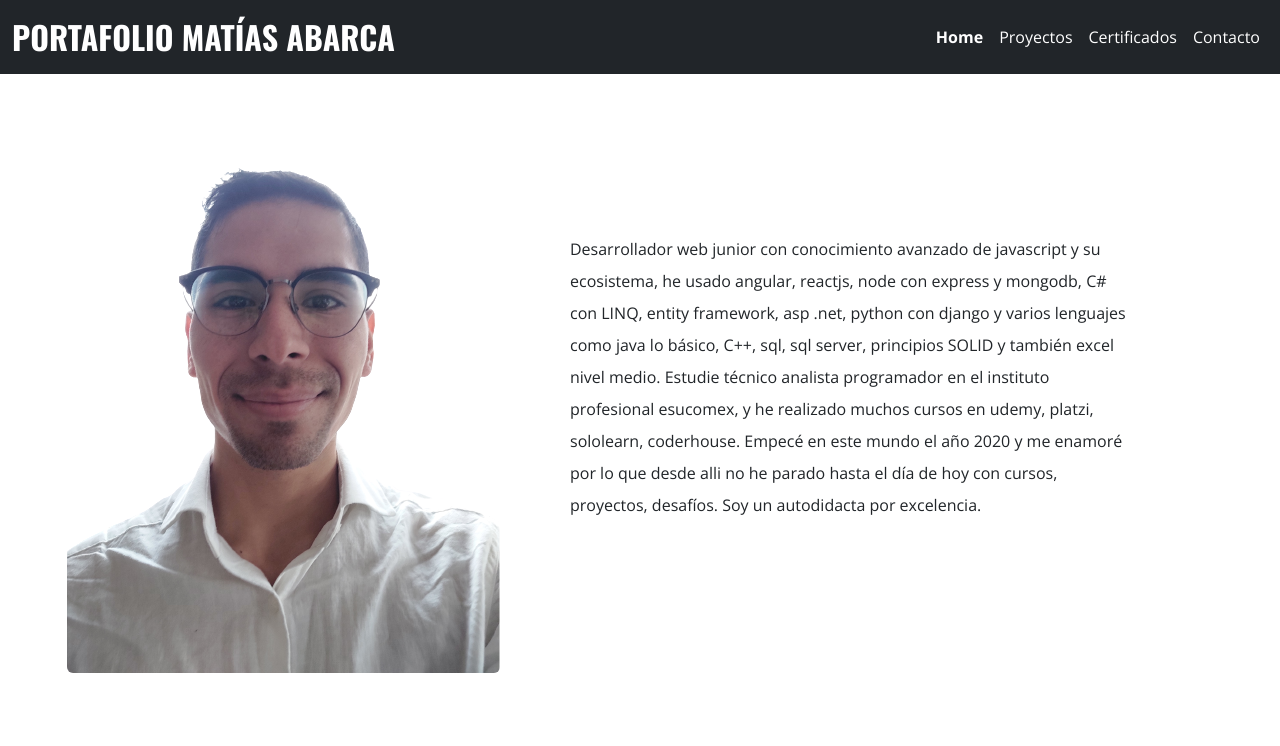
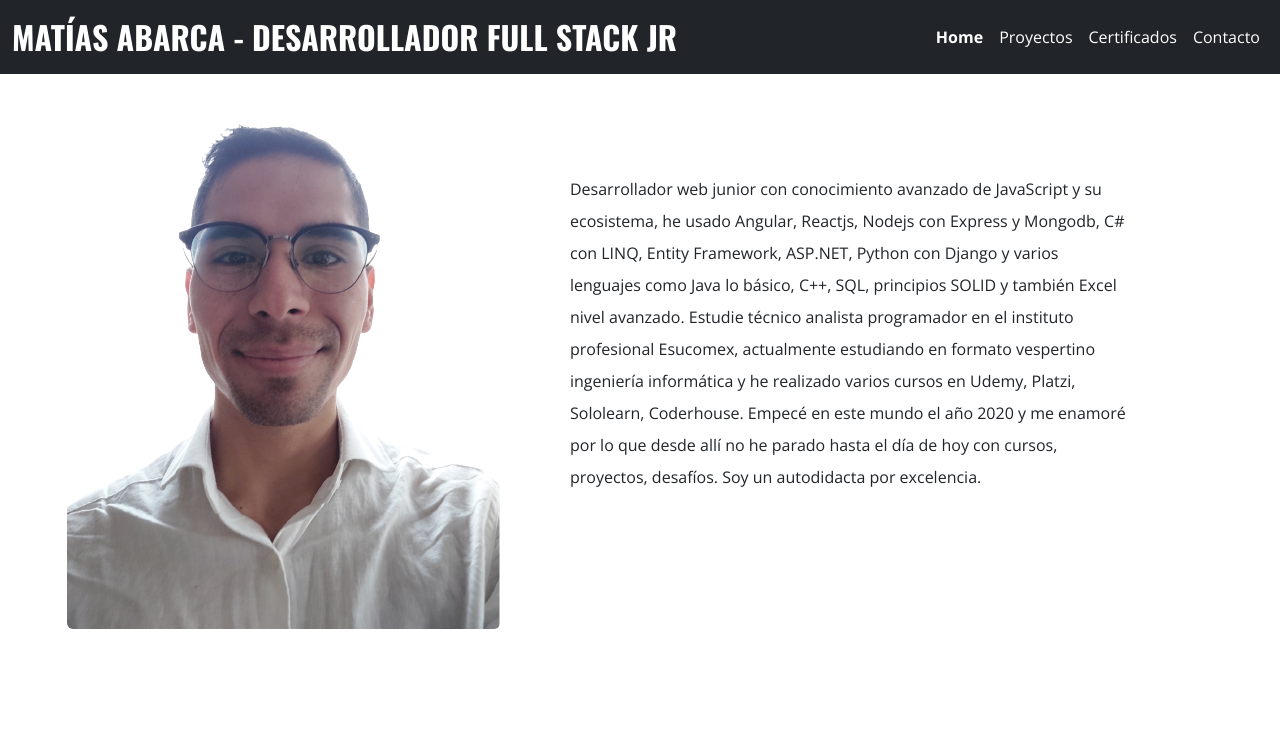
Before and after one commit to matias-user/portafolio-last, a plain HTML site: page index.html in a window 1280 px wide. Shown: the top 746 px of the page. Drawn offline with nearby package versions, Linux system fonts and the light colour scheme.

Commit message:
Cambios pequerños pero varios

```diff
--- a/index.html
+++ b/index.html
@@ -17,7 +17,7 @@
         <nav class="navbar navbar-expand-lg bg-dark fixed-top">
             <div class="container-fluid">
                 <a class="navbar-brand fw-bold text-white fs-2 text-uppercase d-none d-sm-block ff-dos"
-                    href="#">Portafolio Matías Abarca</a>
+                    href="#">Matías Abarca - Desarrollador Full stack JR</a>
                 <button class="navbar-toggler bg-white" type="button" data-bs-toggle="collapse"
                     data-bs-target="#navbarNav" aria-controls="navbarNav" aria-expanded="false"
                     aria-label="Toggle navigation">
@@ -43,7 +43,7 @@
         </nav>
     </header>
 
-    <main class="mt-5 pt-5 ">
+    <main class="mt-1 pt-5 ">
         <div class="container-xl row flex-column-reverse flex-md-row align-items-center g-2" role="section">
             <div class="col-md-6" role="section">
                 <picture>
@@ -53,15 +53,17 @@
             </div>
             <div class="col-md-6 text-center text-md-start lh-lg" role="section">
                 <p class="main__text">
-                    Desarrollador web junior con conocimiento avanzado de javascript y su ecosistema, he usado angular,
-                    reactjs, node con express y mongodb, C# con LINQ, entity framework, asp .net, python con django y
-                    varios lenguajes como java lo básico, C++, sql, sql server, principios SOLID y también excel nivel
-                    medio.
-                    Estudie técnico analista programador en el instituto profesional esucomex, y he
-                    realizado muchos cursos en udemy, platzi, sololearn, coderhouse.
-                    Empecé en este mundo el año 2020 y me enamoré por lo que desde alli no he parado
+                    Desarrollador web junior con conocimiento avanzado de JavaScript y su ecosistema, he usado Angular,
+                    Reactjs, Nodejs con Express y Mongodb, C# con LINQ, Entity Framework, ASP.NET, Python con Django y
+                    varios lenguajes como Java lo básico, C++, SQL, principios SOLID y también Excel nivel
+                    avanzado.
+                    Estudie técnico analista programador en el instituto profesional Esucomex, actualmente estudiando en formato vespertino ingeniería informática y he
+                    realizado varios cursos en Udemy, Platzi, Sololearn, Coderhouse.
+                    Empecé en este mundo el año 2020 y me enamoré por lo que desde allí no he parado
                     hasta el día de hoy con cursos, proyectos, desafíos. Soy un autodidacta por excelencia.
                 </p>
+                <!-- Agregar links linkedin, platzi, y github -->
+
             </div>
         </div>
 
@@ -88,7 +90,7 @@
 
     <section class="mt-5 py-5  tecnologias">
         <div class="container-xl">
-            <h2 class="text-center text-md-start fw-light fs-1 text-uppercase my-5 line ff-dos">Mis Técnologias</h2>
+            <h2 class="text-center text-md-start fw-light fs-1 text-uppercase my-5 line ff-dos">Mis Tecnologías</h2>
 
             <div class="row">
                 <div class="col-md-6 main__icons mt-5 mt-md-0">
@@ -145,8 +147,8 @@
         <div class="row justify-content-between">
             <div class="col-md-6 col-12">
                 <p class="footer__text text-center text-md-start">
-                    Gracias por ver mi portafolio web es una página creada con bootstrap, css y javascript, hay varios
-                    elementos que han sido insertados desde javascript como las cards con mis proyectos y las imágenes
+                    Gracias por ver mi portafolio web es una página creada con Bootstrap, CSS y JavaScript, hay varios
+                    elementos que han sido insertados desde JavaScript como las cards con mis proyectos y las imágenes
                     de certificados.
                 </p>
 
--- a/src/db/certificates.json
+++ b/src/db/certificates.json
@@ -1,8 +1,9 @@
 [
+
     {
-        "title":"src/images/certificados/titulo.webp"
+        "title":"src/images/certificados/react.webp"
+    },
 
-    },
     {
         "title":"src/images/certificados/angular.webp"
     },
--- a/src/js/carousel.js
+++ b/src/js/carousel.js
@@ -1,5 +1,6 @@
 import innerBadgeColor from "./innerBadgeColor.js";
 
+// Traer json de projectos, simula una bbdd.
 const getProjects = async() => {
     let resultProjects = [];
     await fetch( 'src/db/projects.json' )
@@ -60,6 +61,8 @@ const insertItemsCarousel = async() => {
             <a target="__blank" href="${project.url}" class="btn btn-dark ">Ir a proyecto</a>
             <a target="__blank" href="${project.repository}" class="btn btn-outline-dark ms-auto">Repo github</a>
         `;
+
+        // Agregar badges con colores random
         project.tags.forEach( ( tag, idx) => {
             innerBadgeColor( idx, divBody, tag);
         } );
--- a/src/styles/index.css
+++ b/src/styles/index.css
@@ -70,7 +70,7 @@ a.nav-link {
 }
 
 .show {
-    animation: clip-100 .6s ease forwards;
+    animation: clip-100 .3s ease forwards;
 
 }
 
@@ -100,7 +100,7 @@ a.nav-link {
 
 .certificados__image {
     width: 100%;
-    height: 35rem;
+    max-height: 35rem;
     object-fit: contain;
 }
 
```
Also changed, not shown: src/images/certificados/react.webp (added).
